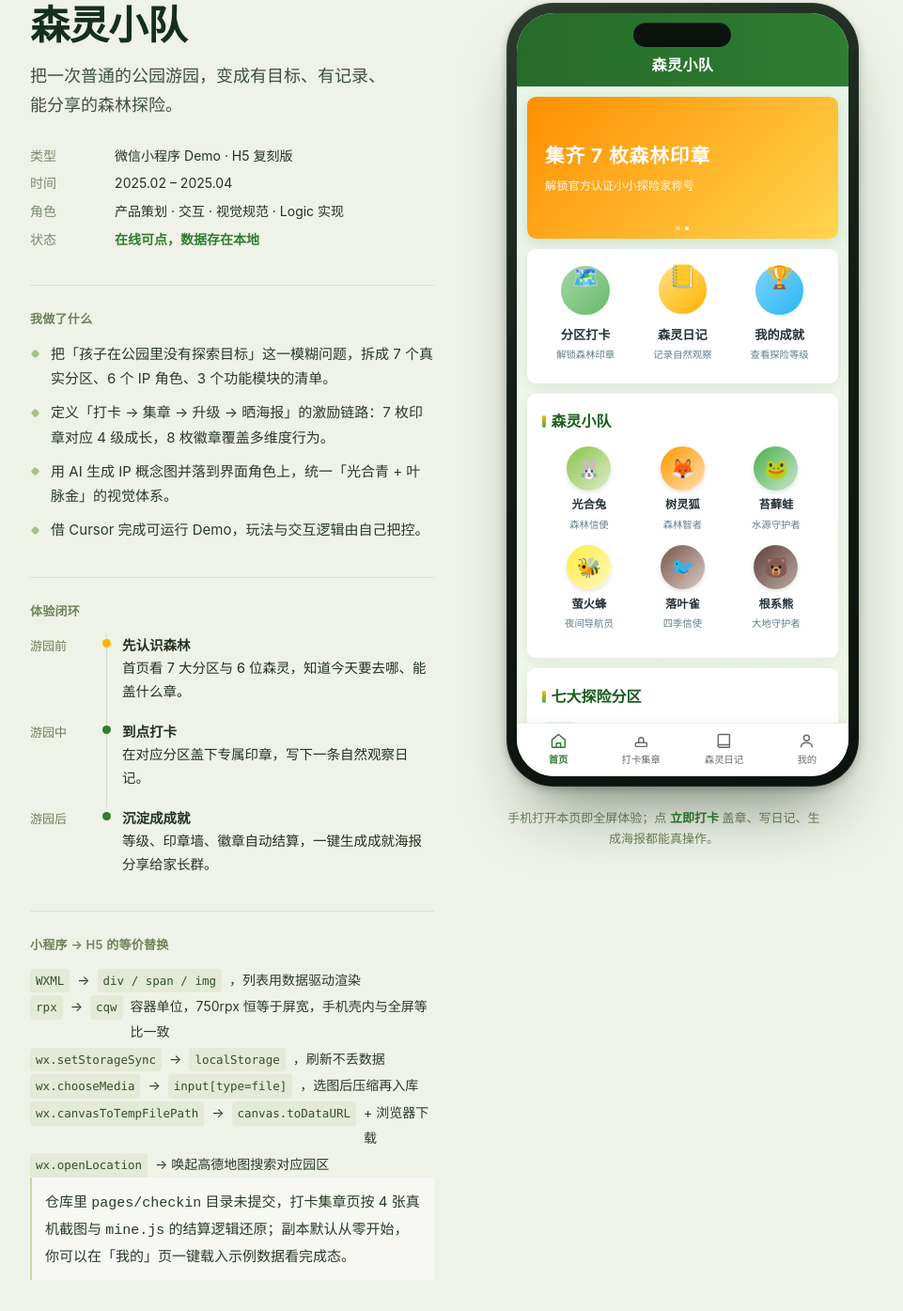
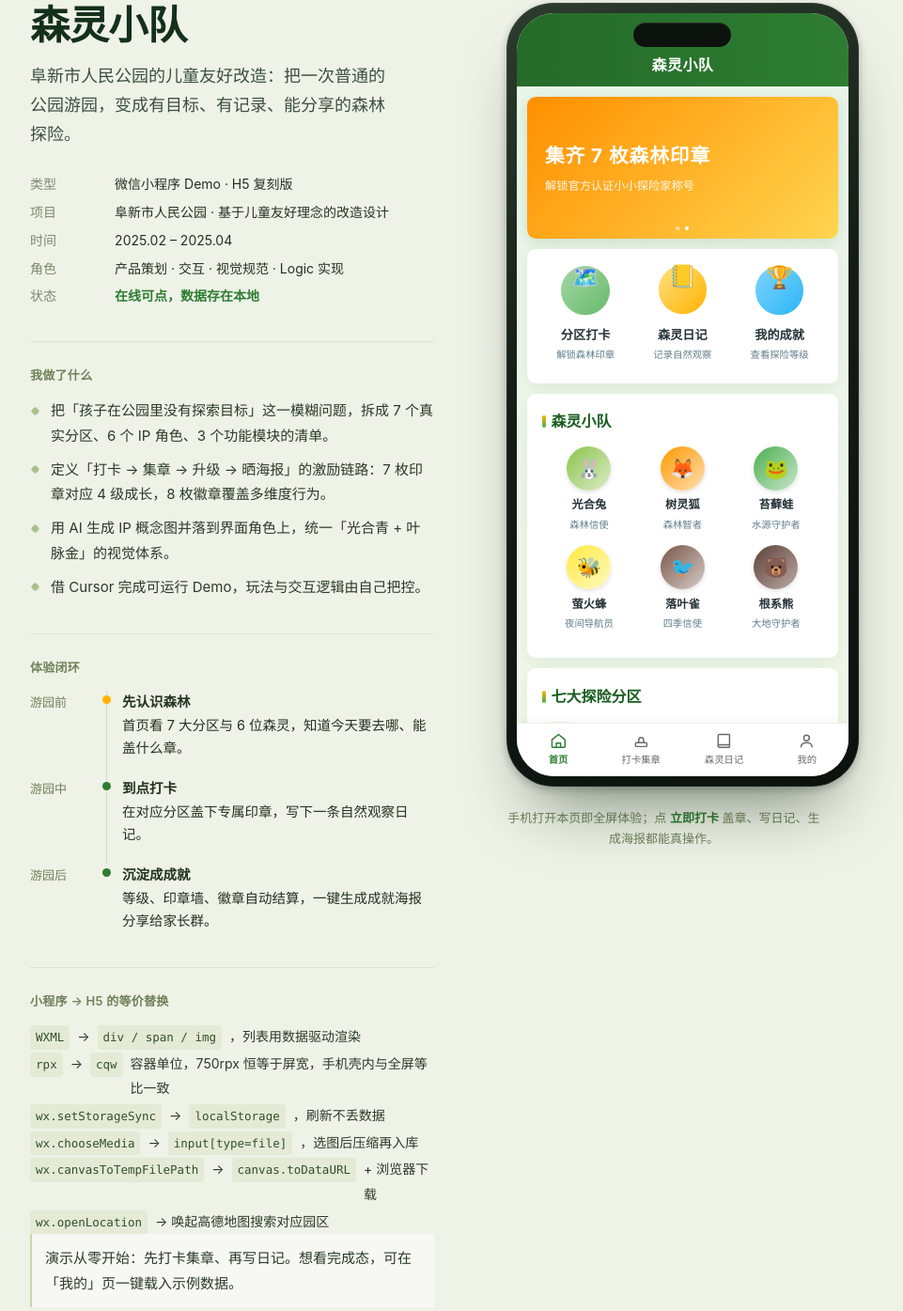
Before and after one commit to Clara-Wang5985/demos, a plain HTML site: page forest.html in a window 1280 px wide. Shown: the part 48-1443 px from the top of the page at 94% size, without its empty margins (167-1128 px from the left). Drawn offline with Linux system fonts and the light colour scheme.

Commit message:
Add files via upload

```diff
--- a/forest.html
+++ b/forest.html
@@ -364,10 +364,11 @@ button{font:inherit;color:inherit;border:0;background:none;cursor:pointer}
   <div class="grid">
     <main class="brief">
       <h2>森灵小队</h2>
-      <p class="tagline">把一次普通的公园游园，变成有目标、有记录、能分享的森林探险。</p>
+      <p class="tagline">阜新市人民公园的儿童友好改造：把一次普通的公园游园，变成有目标、有记录、能分享的森林探险。</p>
 
       <dl class="facts">
         <dt>类型</dt><dd>微信小程序 Demo · H5 复刻版</dd>
+        <dt>项目</dt><dd>阜新市人民公园 · 基于儿童友好理念的改造设计</dd>
         <dt>时间</dt><dd>2025.02 – 2025.04</dd>
         <dt>角色</dt><dd>产品策划 · 交互 · 视觉规范 · Logic 实现</dd>
         <dt>状态</dt><dd class="state">在线可点，数据存在本地</dd>
@@ -414,7 +415,7 @@ button{font:inherit;color:inherit;border:0;background:none;cursor:pointer}
           <li><code>wx.canvasToTempFilePath</code> → <code>canvas.toDataURL</code> + 浏览器下载</li>
           <li><code>wx.openLocation</code> → 唤起高德地图搜索对应园区</li>
         </ul>
-        <p class="note">仓库里 <code>pages/checkin</code> 目录未提交，打卡集章页按 4 张真机截图与 <code>mine.js</code> 的结算逻辑还原；副本默认从零开始，你可以在「我的」页一键载入示例数据看完成态。</p>
+        <p class="note">演示从零开始：先打卡集章、再写日记。想看完成态，可在「我的」页一键载入示例数据。</p>
       </section>
     </main>
 
```
Also changed, not shown: guess.html (+0 -1 lines), index.html (+2 -2 lines).
